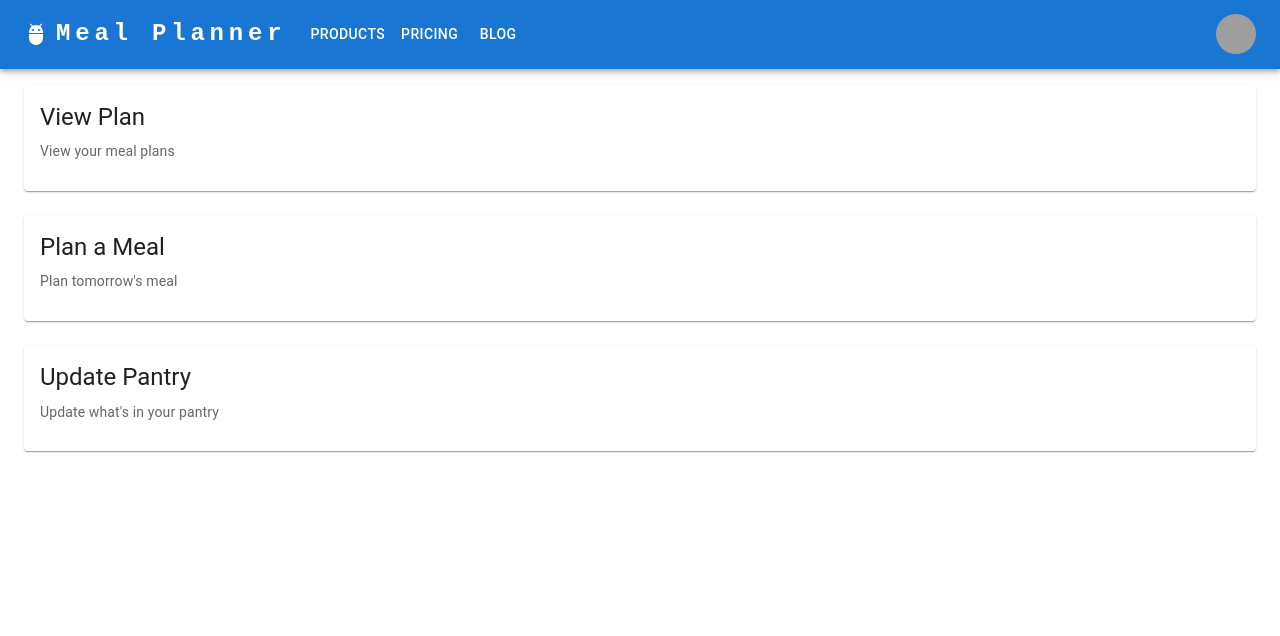
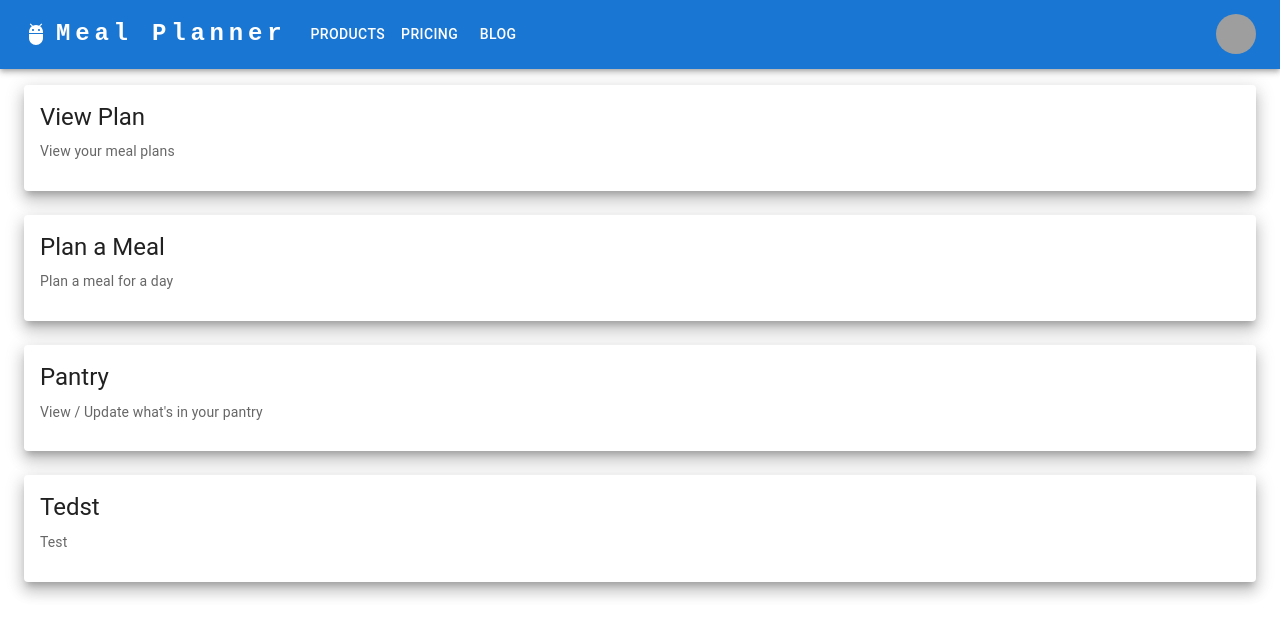
Before and after one commit to RationalAsh/meal-planner-website, a React (Create React App) app: page / in a window 1280 px wide. Shown: the top 636 px of the page. Built offline with nearby package versions, Linux system fonts and the light colour scheme; grey boxes are pictures that could not be loaded.

Commit message:
Adding button clicks

```diff
--- a/package.json
+++ b/package.json
@@ -15,6 +15,7 @@
     "@types/node": "^16.18.114",
     "@types/react": "^18.3.11",
     "@types/react-dom": "^18.3.1",
+    "axios": "^1.7.7",
     "react": "^18.3.1",
     "react-dom": "^18.3.1",
     "react-scripts": "5.0.1",
--- a/src/components/HomePage.tsx
+++ b/src/components/HomePage.tsx
@@ -2,18 +2,35 @@ import React from 'react'
 import ResponsiveAppBar from './ResponsiveAppBar'
 import { Card, CardContent, Container, Paper, Stack, Typography } from '@mui/material'
 import Grid from '@mui/material/Grid2'
+import axios from 'axios';
+
+const API_URL = 'https://192.168.29.188:3000/api/v1';
 
 type Props = {}
 
 export default function HomePage({}: Props) {
+    // State to hold the response from the API.
+    const [response, setResponse] = React.useState<any>(null);
+
+    // Use the useEffect hook to call the API when the component mounts.
+    // React.useEffect(() => {
+    //     // fetch data using axios
+    //     axios.get(`${API_URL}/test`).then((response) => {
+    //         console.log(response.data);
+    //         setResponse(response.data);
+    //     })
+
+    // }, []);
+
   return (
     <>
     <ResponsiveAppBar />
     <Container maxWidth="xl" sx={{mt: 2}}>
     <Stack spacing={3}>
         <LinkCard title="View Plan" Text="View your meal plans" />
-        <LinkCard title="Plan a Meal" Text="Plan tomorrow's meal" />
-        <LinkCard title="Update Pantry" Text="Update what's in your pantry" />
+        <LinkCard title="Plan a Meal" Text="Plan a meal for a day" />
+        <LinkCard title="Pantry" Text="View / Update what's in your pantry" />
+        <LinkCard title="Tedst" Text="Test" />
     </Stack>
     </Container>
     </>
@@ -26,8 +43,36 @@ type CardProps = {
 }
 
 export function LinkCard(props: CardProps) {
+    // State to hold the mouse down state
+    const [mouseDown, setMouseDown] = React.useState(false);
+
+    // Function to handle the mouse down event
+    const mouseDownHandler = (event: React.MouseEvent) => {
+        console.log("Mouse down")
+        setMouseDown(true)
+    }
+
+    // Function to handle the mouse up event
+    const mouseUpHandler = (event: React.MouseEvent) => {
+        console.log("Mouse up")
+        setMouseDown(false)
+    }
+
+    // Handle the touch start event
+    const touchStartHandler = (event: React.TouchEvent) => {
+        console.log("Touch start")
+        setMouseDown(true)
+    }
+
+    // Handle the touch end event
+    const touchEndHandler = (event: React.TouchEvent) => {
+        console.log("Touch end")
+        setMouseDown(false)
+    }
+
   return (
-    <Card sx={{ display: 'flex' }}>
+    <div onMouseDown={mouseDownHandler} onMouseUp={mouseUpHandler} onTouchStart={touchStartHandler} onTouchEnd={touchEndHandler}>
+    <Card elevation={mouseDown ? 2 : 10} sx={{ display: 'flex' }}>
         <CardContent>
             <Typography gutterBottom variant="h5" component="div">
                 {props.title}
@@ -37,5 +82,6 @@ export function LinkCard(props: CardProps) {
             </Typography>
         </CardContent>
     </Card>
+    </div>
   )
 }
```
Also changed, not shown: src/api/apicalls.tsx (added, +8 -0 lines), 1 other file (tests, documents, lock files or other folders).
